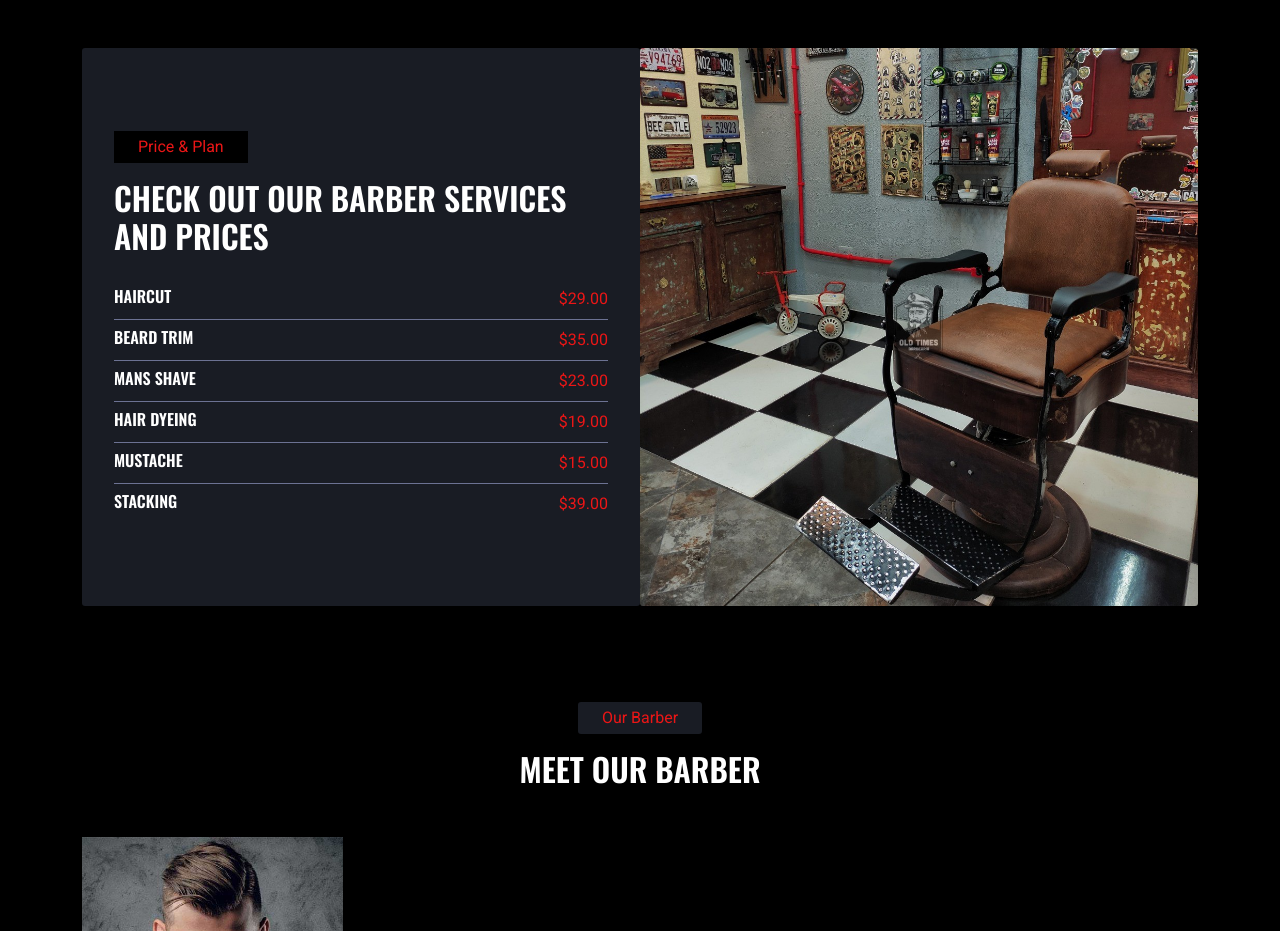
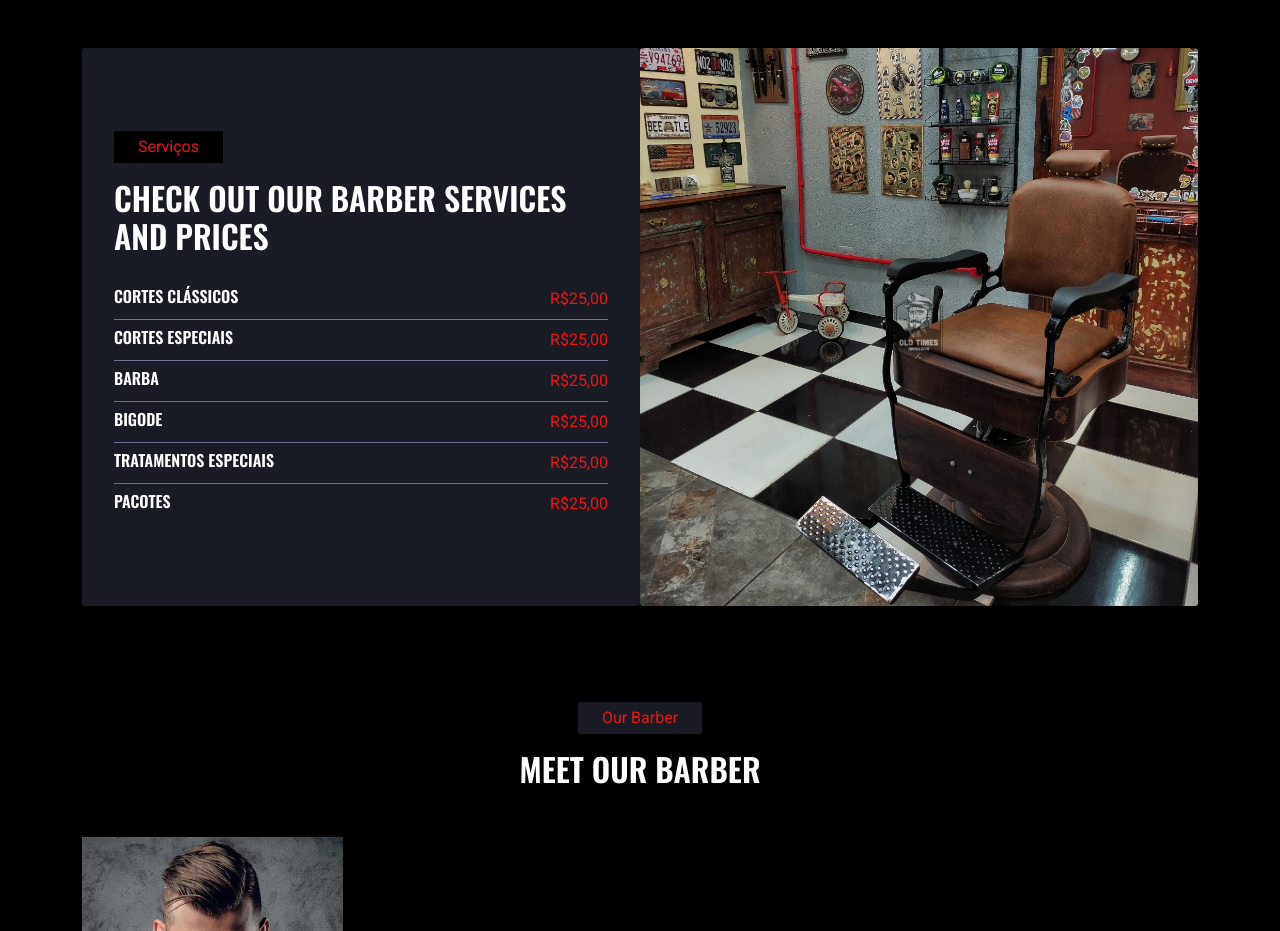
Before and after one commit to cmteaoliveira/Barbearia-site, a plain HTML site: page index.html in a window 1280 px wide. Shown: the part 2180-3111 px from the top of the page. Drawn offline with nearby package versions, Linux system fonts and the light colour scheme.

Commit message:
Update index.html

```diff
--- a/index.html
+++ b/index.html
@@ -234,32 +234,32 @@
             <div class="row g-0">
                 <div class="col-lg-6 wow fadeIn" data-wow-delay="0.1s">
                     <div class="bg-secondary h-100 d-flex flex-column justify-content-center p-5 border-6">
-                        <p class="d-inline-flex bg-dark text-primary py-1 px-4 me-auto">Price & Plan</p>
+                        <p class="d-inline-flex bg-dark text-primary py-1 px-4 me-auto">Serviços</p>
                         <h1 class="text-uppercase mb-4">Check Out Our Barber Services And Prices</h1>
                         <div>
                             <div class="d-flex justify-content-between border-bottom py-2">
-                                <h6 class="text-uppercase mb-0">Haircut</h6>
-                                <span class="text-uppercase text-primary">$29.00</span>
+                                <h6 class="text-uppercase mb-0">Cortes Clássicos</h6>
+                                <span class="text-uppercase text-primary">R$25,00</span>
                             </div>
                             <div class="d-flex justify-content-between border-bottom py-2">
-                                <h6 class="text-uppercase mb-0">Beard Trim</h6>
-                                <span class="text-uppercase text-primary">$35.00</span>
+                                <h6 class="text-uppercase mb-0">Cortes Especiais</h6>
+                                <span class="text-uppercase text-primary">R$25,00</span>
                             </div>
                             <div class="d-flex justify-content-between border-bottom py-2">
-                                <h6 class="text-uppercase mb-0">Mans Shave</h6>
-                                <span class="text-uppercase text-primary">$23.00</span>
+                                <h6 class="text-uppercase mb-0">Barba</h6>
+                                <span class="text-uppercase text-primary">R$25,00</span>
                             </div>
                             <div class="d-flex justify-content-between border-bottom py-2">
-                                <h6 class="text-uppercase mb-0">Hair Dyeing</h6>
-                                <span class="text-uppercase text-primary">$19.00</span>
+                                <h6 class="text-uppercase mb-0">Bigode</h6>
+                                <span class="text-uppercase text-primary">R$25,00</span>
                             </div>
                             <div class="d-flex justify-content-between border-bottom py-2">
-                                <h6 class="text-uppercase mb-0">Mustache</h6>
-                                <span class="text-uppercase text-primary">$15.00</span>
+                                <h6 class="text-uppercase mb-0">Tratamentos Especiais</h6>
+                                <span class="text-uppercase text-primary">R$25,00</span>
                             </div>
                             <div class="d-flex justify-content-between py-2">
-                                <h6 class="text-uppercase mb-0">Stacking</h6>
-                                <span class="text-uppercase text-primary">$39.00</span>
+                                <h6 class="text-uppercase mb-0">Pacotes</h6>
+                                <span class="text-uppercase text-primary">R$25,00</span>
                             </div>
                         </div>
                     </div>
```
